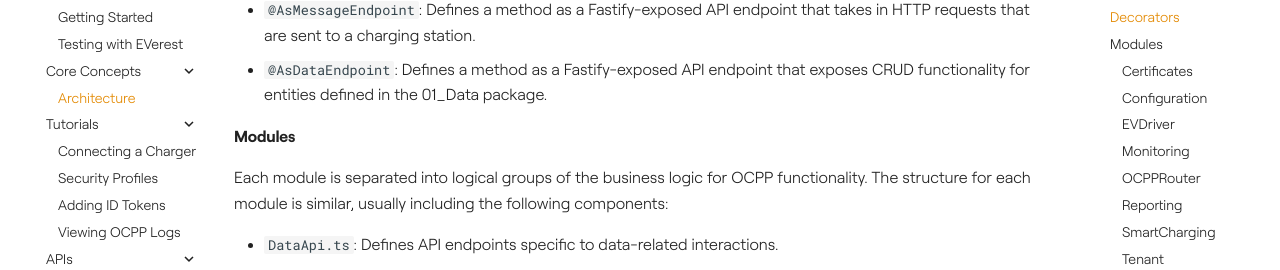
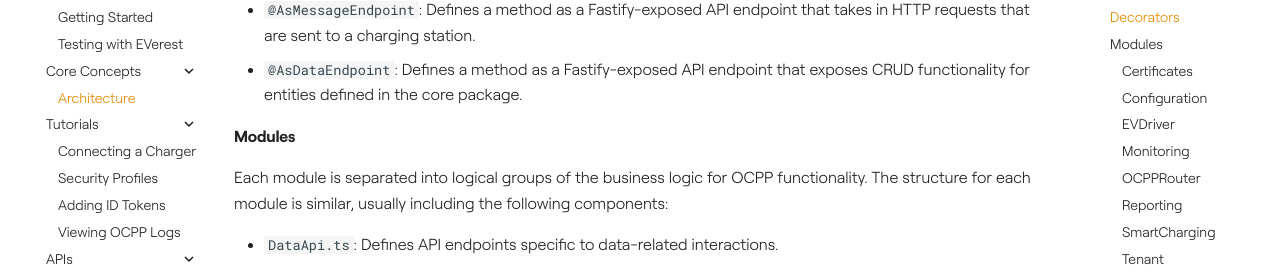
Before and after one commit to citrineos/citrineos.github.io, an MkDocs documentation site: the page built from docs/core-concepts/architecture.md, in a window 1280 px wide and 900 px high, scrolled down 1262 px. Shown: the part 199-469 px from the top of the window. Built offline with MkDocs 1.6.1 and Material for MkDocs 9.7.7, drawn with Linux system fonts in a browser that asks for light colours; plug-ins that fetch from the network failed and are left out; comment, search, counter and statistics services are not loaded; the version menu is left out.

Commit message:
feature: removing reference to old folder structure

```diff
--- a/docs/core-concepts/architecture.md
+++ b/docs/core-concepts/architecture.md
@@ -53,8 +53,7 @@ We make use of custom decorators that define methods to be used for specific log
 
 - `@AsHandler`:Defines a method as an OCPP call handler that listens for specific OCPP messages types from the message broker.
 - `@AsMessageEndpoint`: Defines a method as a Fastify-exposed API endpoint that takes in HTTP requests that are sent to a charging station.
-- `@AsDataEndpoint`: Defines a method as a Fastify-exposed API endpoint that exposes CRUD functionality for entities defined in the 01_Data package.
-
+- `@AsDataEndpoint`: Defines a method as a Fastify-exposed API endpoint that exposes CRUD functionality for entities defined in the core package.
 
 ### Modules
 
```
